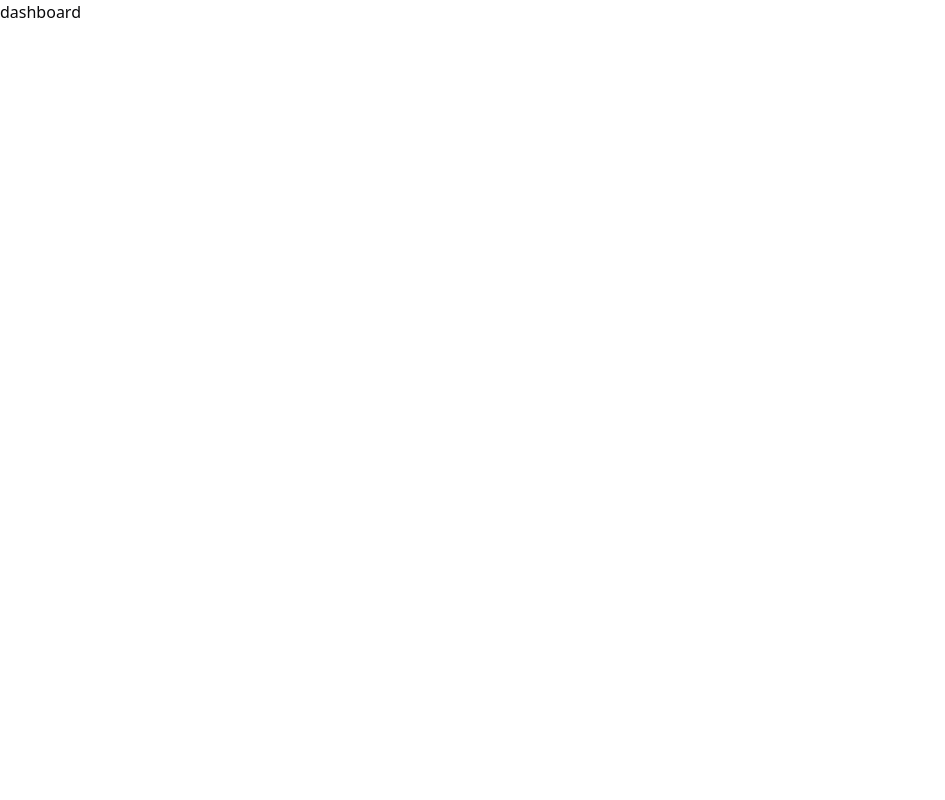
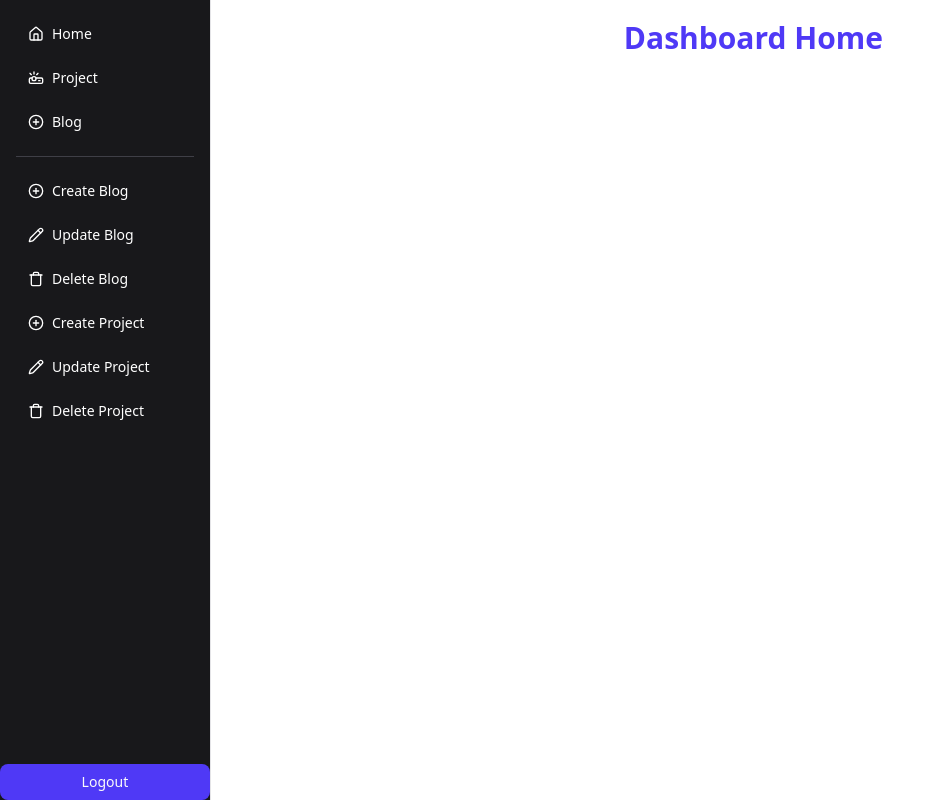
Before and after one commit to ZAHIDHOSEN/Assignment-B57-Front-End, a Next.js app: page /dashboard in a window 1280 px wide. Shown: the whole page, without its empty margins (0-945 px from the left). Built offline with nearby package versions, Linux system fonts and the light colour scheme.

Commit message:
added sidebar components and added link of them

```diff
--- a/src/app/(dashboard)/dashboard/layout.tsx
+++ b/src/app/(dashboard)/dashboard/layout.tsx
@@ -1,11 +1,13 @@
+import Sidebar from "@/components/shared/Sidebar";
 
 
 
 
 export default function DashboardLayout({children}:{children:React.ReactNode}) {
   return (
-    <div>
-      {children}
-    </div>
+       <main className="min-h-dvh flex gap-4">
+        <Sidebar></Sidebar>
+        {children}
+       </main>
   )
 }
--- a/src/app/(dashboard)/dashboard/page.tsx
+++ b/src/app/(dashboard)/dashboard/page.tsx
@@ -2,8 +2,8 @@ import React from 'react'
 
 export default function DashboardPage() {
   return (
-    <div>
-      dashboard
+    <div className='flex justify-center w-full mt-5'>
+     <h3 className='text-3xl font-bold text-indigo-600 '>Dashboard Home</h3>
     </div>
   )
 }
--- /dev/null
+++ b/src/components/shared/Sidebar.tsx
@@ -0,0 +1,104 @@
+import { Home, Pencil, PlusCircle, Projector, Trash } from "lucide-react"
+import Link from "next/link"
+import { Button } from "../ui/button"
+
+
+export default function Sidebar() {
+  return (
+       <aside className="flex h-screen w-64 flex-col border-r bg-zinc-900 text-white">
+      {/* Top navigation */}
+      <nav className="flex-1 space-y-2 p-4">
+        {/* public route */}
+        <Link
+          href="/"
+          className="flex items-center gap-2 rounded-lg px-3 py-2 text-sm font-medium hover:bg-zinc-800"
+        >
+          <Home className="h-4 w-4" />
+          Home
+        </Link>
+
+        <Link
+          href="/"
+          className="flex items-center gap-2 rounded-lg px-3 py-2 text-sm font-medium hover:bg-zinc-800"
+        >
+          <Projector className="h-4 w-4" />
+          Project
+        </Link>
+        <Link
+          href="/"
+          className="flex items-center gap-2 rounded-lg px-3 py-2 text-sm font-medium hover:bg-zinc-800"
+        >
+          <PlusCircle className="h-4 w-4" />
+          Blog
+        </Link>
+
+        <div className="border-t border-zinc-700 my-4"></div>
+
+
+       {/* privet route */}
+
+        <Link
+          href="/dashboard/create-blog"
+          className="flex items-center gap-2 rounded-lg px-3 py-2 text-sm font-medium hover:bg-zinc-800"
+        >
+          <PlusCircle className="h-4 w-4" />
+          Create Blog
+        </Link>
+
+        <Link
+          href="/dashboard/create-blog"
+          className="flex items-center gap-2 rounded-lg px-3 py-2 text-sm font-medium hover:bg-zinc-800"
+        >
+          <Pencil className="h-4 w-4" />
+          Update Blog
+        </Link>
+
+        <Link
+          href="/dashboard/create-blog"
+          className="flex items-center gap-2 rounded-lg px-3 py-2 text-sm font-medium hover:bg-zinc-800"
+        >
+          <Trash className="h-4 w-4" />
+          Delete Blog
+        </Link>
+        <Link
+          href="/dashboard/create-blog"
+          className="flex items-center gap-2 rounded-lg px-3 py-2 text-sm font-medium hover:bg-zinc-800"
+        >
+          <PlusCircle className="h-4 w-4" />
+          Create Project
+        </Link>
+
+        <Link
+          href="/dashboard/create-blog"
+          className="flex items-center gap-2 rounded-lg px-3 py-2 text-sm font-medium hover:bg-zinc-800"
+        >
+          <Pencil className="h-4 w-4" />
+          Update Project
+        </Link>
+
+        <Link
+          href="/dashboard/create-blog"
+          className="flex items-center gap-2 rounded-lg px-3 py-2 text-sm font-medium hover:bg-zinc-800"
+        >
+          <Trash className="h-4 w-4" />
+          Delete Project
+        </Link>
+      </nav>
+
+      {/* Bottom action */}
+      {/* <div className="p-4 border-t border-gray-500">
+        {session.status === "authenticated" && <Button
+          variant="destructive"
+          className="w-full justify-start gap-2 cursor-pointer"
+          onClick={() => {
+            signOut()
+          }}
+        >
+          <LogOut className="h-4 w-4" />
+          Logout
+        </Button>}
+      </div> */}
+      <Button className="bg-indigo-600 hover:bg-indigo-700">Logout</Button>
+    </aside>
+  )
+}
```
